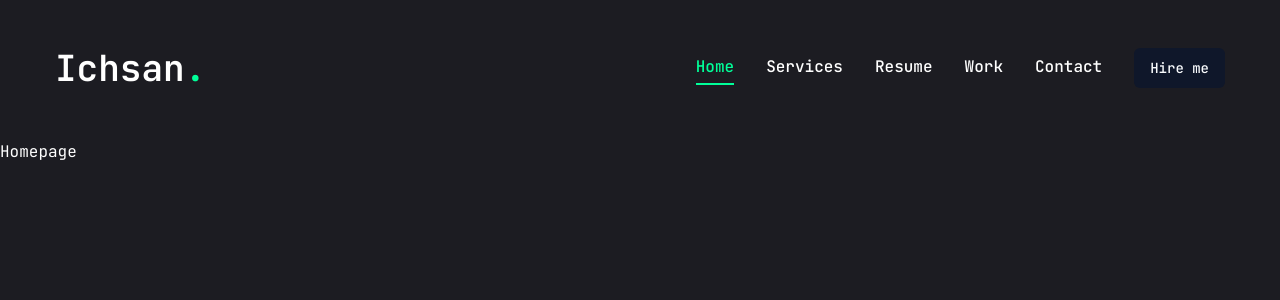
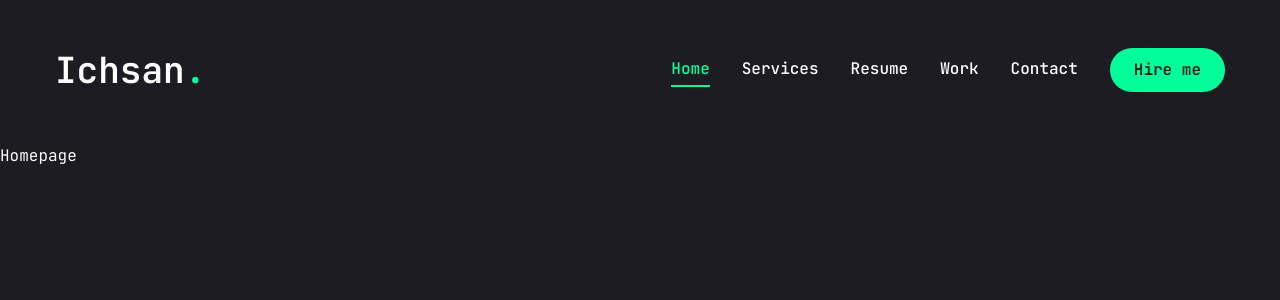
Before and after one commit to IchsanR/web-porto, a Next.js app: page / in a window 1280 px wide. Shown: the top 300 px of the page. Built offline with nearby package versions, Linux system fonts and the light colour scheme.

Commit message:
feat: add animation page transisition on mobile view

```diff
--- a/package.json
+++ b/package.json
@@ -22,6 +22,7 @@
     "next": "14.2.5",
     "react": "^18",
     "react-dom": "^18",
+    "react-icons": "^5.2.1",
     "tailwind-merge": "^2.4.0",
     "tailwindcss-animate": "^1.0.7"
   },
--- a/src/components/Header.jsx
+++ b/src/components/Header.jsx
@@ -3,6 +3,7 @@
 
 // Components
 import Nav from './Nav'
+import MobileNav from './MobileNav'
 
 const Header = () => {
   return (
@@ -24,7 +25,7 @@
 
         {/* Mobile nav */}
         <div className='xl:hidden'>
-          mobile nav
+          <MobileNav />
         </div>
 
       </div>
--- /dev/null
+++ b/src/components/MobileNav.jsx
@@ -0,0 +1,62 @@
+"use client"
+
+import {Sheet, SheetContent, SheetTrigger} from '@/components/ui/sheet'
+import Link from 'next/link'
+import {usePathname} from 'next/navigation'
+import {CiMenuFries} from 'react-icons/ci'
+
+const links = [
+  {
+    name: "home",
+    path: "/",
+  },
+  {
+    name: "services",
+    path: "/services",
+  },
+  {
+    name: "resume",
+    path: "/resume",
+  },
+  {
+    name: "work",
+    path: "/work",
+  },
+  {
+    name: "contact",
+    path: "/contact",
+  },
+]
+
+const MobileNav = () => {
+  const pathname = usePathname()
+  return (
+    <Sheet>
+      <SheetTrigger className='flex justify-center items-center'>
+        <CiMenuFries className='text-[32px] text-accent' />
+      </SheetTrigger>
+      <SheetContent className='flex flex-col'>
+        <div className="mt-32 mb-40 text-center text-2xl">
+          <Link href='/'>
+            <h1 className="text-4xl font-semibold">
+              Ichsan<span className='text-accent'>.</span>
+            </h1>
+          </Link>
+        </div>
+        <nav className='flex flex-col justify-center items-center gap-8'>
+          {links.map((link, index) => {
+            return (
+              <Link
+                href={link.path}
+                key={index}
+                className={`${link.path === pathname && "text-accent border-b-2 border-accent"} text-xl capitalize hover:text-accent transition-all`}
+              >{link.name}</Link>
+            )
+          })}
+        </nav>
+      </SheetContent>
+    </Sheet>
+  )
+}
+
+export default MobileNav
--- a/src/components/ui/button.jsx
+++ b/src/components/ui/button.jsx
@@ -1,29 +1,22 @@
 import * as React from "react"
-import { Slot } from "@radix-ui/react-slot"
-import { cva } from "class-variance-authority";
+import {Slot} from "@radix-ui/react-slot"
+import {cva} from "class-variance-authority";
 
-import { cn } from "@/lib/utils"
+import {cn} from "@/lib/utils"
 
 const buttonVariants = cva(
-  "inline-flex items-center justify-center whitespace-nowrap rounded-md text-sm font-medium ring-offset-white transition-colors focus-visible:outline-none focus-visible:ring-2 focus-visible:ring-slate-950 focus-visible:ring-offset-2 disabled:pointer-events-none disabled:opacity-50 dark:ring-offset-slate-950 dark:focus-visible:ring-slate-300",
+  "inline-flex items-center justify-center whitespace-nowrap rounded-full text-base font-semibold ring-offset-white transition-colors",
   {
     variants: {
       variant: {
-        default: "bg-slate-900 text-slate-50 hover:bg-slate-900/90 dark:bg-slate-50 dark:text-slate-900 dark:hover:bg-slate-50/90",
-        destructive:
-          "bg-red-500 text-slate-50 hover:bg-red-500/90 dark:bg-red-900 dark:text-slate-50 dark:hover:bg-red-900/90",
-        outline:
-          "border border-slate-200 bg-white hover:bg-slate-100 hover:text-slate-900 dark:border-slate-800 dark:bg-slate-950 dark:hover:bg-slate-800 dark:hover:text-slate-50",
-        secondary:
-          "bg-slate-100 text-slate-900 hover:bg-slate-100/80 dark:bg-slate-800 dark:text-slate-50 dark:hover:bg-slate-800/80",
-        ghost: "hover:bg-slate-100 hover:text-slate-900 dark:hover:bg-slate-800 dark:hover:text-slate-50",
-        link: "text-slate-900 underline-offset-4 hover:underline dark:text-slate-50",
+        default: "bg-accent text-primary hover:bg-accent-hover",
+        primary: "bg-primary text-white",
+        outline: "border border-accent bg-transparent text-accent hover:bg-accent hover:text-primary"
       },
       size: {
-        default: "h-10 px-4 py-2",
-        sm: "h-9 rounded-md px-3",
-        lg: "h-11 rounded-md px-8",
-        icon: "h-10 w-10",
+        default: "h-[44px] px-6",
+        md: "h-[48px] px-6",
+        lg: "h-[56px] px-8 text-sm uppercase tracking-[2px]",
       },
     },
     defaultVariants: {
@@ -33,15 +26,15 @@
   }
 )
 
-const Button = React.forwardRef(({ className, variant, size, asChild = false, ...props }, ref) => {
+const Button = React.forwardRef(({className, variant, size, asChild = false, ...props}, ref) => {
   const Comp = asChild ? Slot : "button"
   return (
     (<Comp
-      className={cn(buttonVariants({ variant, size, className }))}
+      className={cn(buttonVariants({variant, size, className}))}
       ref={ref}
       {...props} />)
   );
 })
 Button.displayName = "Button"
 
-export { Button, buttonVariants }
+export {Button, buttonVariants}
--- a/src/components/ui/sheet.jsx
+++ b/src/components/ui/sheet.jsx
@@ -1,10 +1,10 @@
 "use client";
 import * as React from "react"
 import * as SheetPrimitive from "@radix-ui/react-dialog"
-import { cva } from "class-variance-authority";
-import { X } from "lucide-react"
+import {cva} from "class-variance-authority";
+import {cn} from "@/lib/utils"
 
-import { cn } from "@/lib/utils"
+import {IoMdClose} from 'react-icons/io'
 
 const Sheet = SheetPrimitive.Root
 
@@ -14,7 +14,7 @@
 
 const SheetPortal = SheetPrimitive.Portal
 
-const SheetOverlay = React.forwardRef(({ className, ...props }, ref) => (
+const SheetOverlay = React.forwardRef(({className, ...props}, ref) => (
   <SheetPrimitive.Overlay
     className={cn(
       "fixed inset-0 z-50 bg-black/80  data-[state=open]:animate-in data-[state=closed]:animate-out data-[state=closed]:fade-out-0 data-[state=open]:fade-in-0",
@@ -26,7 +26,7 @@
 SheetOverlay.displayName = SheetPrimitive.Overlay.displayName
 
 const sheetVariants = cva(
-  "fixed z-50 gap-4 bg-white p-6 shadow-lg transition ease-in-out data-[state=open]:animate-in data-[state=closed]:animate-out data-[state=closed]:duration-300 data-[state=open]:duration-500 dark:bg-slate-950",
+  "fixed z-50 gap-4 bg-primary p-6 shadow-lg transition ease-in-out data-[state=open]:animate-in data-[state=closed]:animate-out data-[state=closed]:duration-300 data-[state=open]:duration-500 dark:bg-slate-950",
   {
     variants: {
       side: {
@@ -35,7 +35,7 @@
           "inset-x-0 bottom-0 border-t data-[state=closed]:slide-out-to-bottom data-[state=open]:slide-in-from-bottom",
         left: "inset-y-0 left-0 h-full w-3/4 border-r data-[state=closed]:slide-out-to-left data-[state=open]:slide-in-from-left sm:max-w-sm",
         right:
-          "inset-y-0 right-0 h-full w-3/4  border-l data-[state=closed]:slide-out-to-right data-[state=open]:slide-in-from-right sm:max-w-sm",
+          "inset-y-0 right-0 h-full w-3/4 data-[state=closed]:slide-out-to-right data-[state=open]:slide-in-from-right sm:max-w-sm",
       },
     },
     defaultVariants: {
@@ -44,14 +44,14 @@
   }
 )
 
-const SheetContent = React.forwardRef(({ side = "right", className, children, ...props }, ref) => (
+const SheetContent = React.forwardRef(({side = "right", className, children, ...props}, ref) => (
   <SheetPortal>
     <SheetOverlay />
-    <SheetPrimitive.Content ref={ref} className={cn(sheetVariants({ side }), className)} {...props}>
+    <SheetPrimitive.Content ref={ref} className={cn(sheetVariants({side}), className)} {...props}>
       {children}
       <SheetPrimitive.Close
-        className="absolute right-4 top-4 rounded-sm opacity-70 ring-offset-white transition-opacity hover:opacity-100 focus:outline-none focus:ring-2 focus:ring-slate-950 focus:ring-offset-2 disabled:pointer-events-none data-[state=open]:bg-slate-100 dark:ring-offset-slate-950 dark:focus:ring-slate-300 dark:data-[state=open]:bg-slate-800">
-        <X className="h-4 w-4" />
+        className="absolute right-8 top-8 transition-opacity outline-none">
+        <IoMdClose className="text-3xl text-accent" />
         <span className="sr-only">Close</span>
       </SheetPrimitive.Close>
     </SheetPrimitive.Content>
@@ -79,7 +79,7 @@
 )
 SheetFooter.displayName = "SheetFooter"
 
-const SheetTitle = React.forwardRef(({ className, ...props }, ref) => (
+const SheetTitle = React.forwardRef(({className, ...props}, ref) => (
   <SheetPrimitive.Title
     ref={ref}
     className={cn("text-lg font-semibold text-slate-950 dark:text-slate-50", className)}
@@ -87,7 +87,7 @@
 ))
 SheetTitle.displayName = SheetPrimitive.Title.displayName
 
-const SheetDescription = React.forwardRef(({ className, ...props }, ref) => (
+const SheetDescription = React.forwardRef(({className, ...props}, ref) => (
   <SheetPrimitive.Description
     ref={ref}
     className={cn("text-sm text-slate-500 dark:text-slate-400", className)}
```
Also changed, not shown: 1 other file (tests, documents, lock files or other folders).
